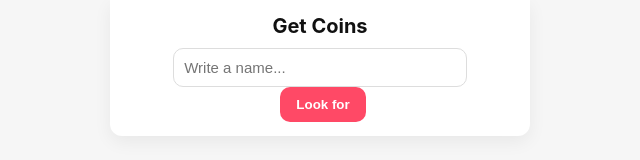
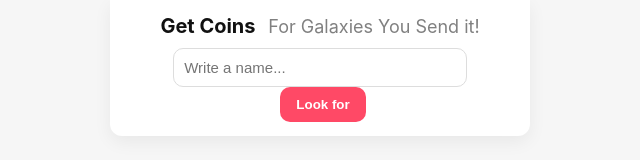
Before and after one commit to habibi732/Recarga, a plain HTML site: page index.html in a window 1280 px wide. Shown: the top 160 px of the page, without its empty margins (320-960 px from the left). Drawn offline with Linux system fonts and the light colour scheme.

Commit message:
Update index.html

```diff
--- a/index.html
+++ b/index.html
@@ -80,12 +80,19 @@
     .container-inner{padding:12px;}
     .opt .coins img{width:22px;height:22px;}
   }
+    h1 span {
+    font-weight: normal; /* el texto del span sin negrita */
+    color: gray;         /* (opcional) cambia el color para diferenciarlo */
+    font-size: 18px;     /* (opcional) lo haces un poco más pequeño */
+    margin-left: 8px;    /* agrega espacio entre el título y el texto */
+  }
+
 </style>
 </head>
 <body>
 <div class="app" id="app">
   <header>
-    <h1>Get Coins </h1>
+    <h1>Get Coins <span>For Galaxies You Send it!</span> </h1>
     <div class="search-box">
       <input type="text" id="searchInput" placeholder="Write a name..." />
       <button id="searchBtn">Look for</button>
```
